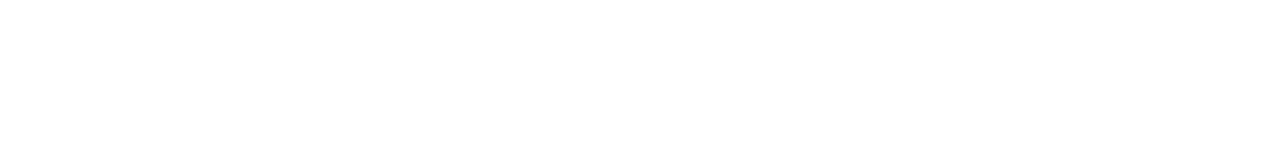
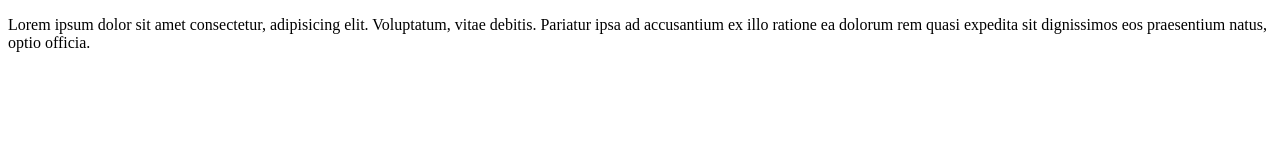
Before and after one commit to esales/exemploGit, a plain HTML site: page index.html in a window 1280 px wide. Drawn offline with Linux system fonts and the light colour scheme.

Commit message:
Inclusão de texto no parágrafo.

```diff
--- a/index.html
+++ b/index.html
@@ -6,6 +6,9 @@
 </head>
 <body>
 
-    <p></p>
+    <p>Lorem ipsum dolor sit amet consectetur, adipisicing elit. Voluptatum,
+        vitae debitis. Pariatur ipsa ad accusantium ex illo ratione ea dolorum
+        rem quasi expedita sit dignissimos eos praesentium natus, optio officia.
+    </p>
 </body>
 </html>
```
